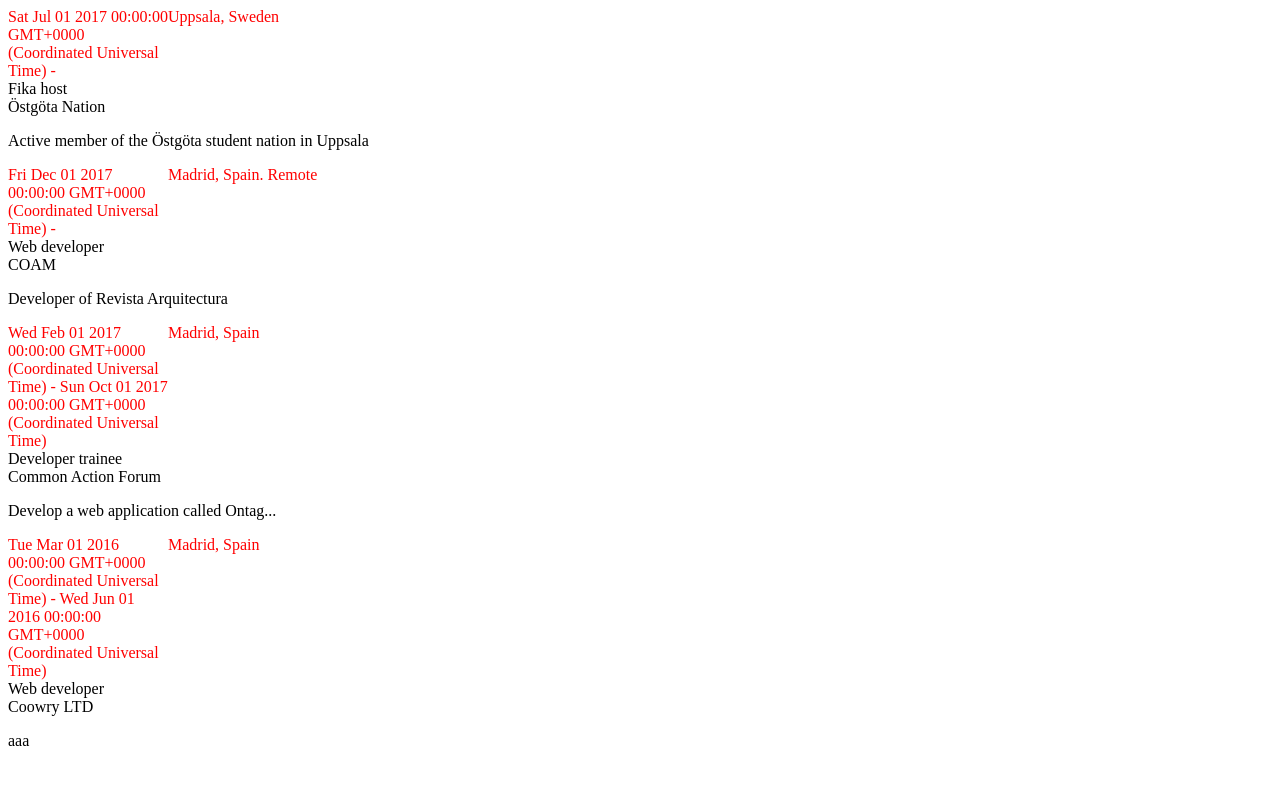
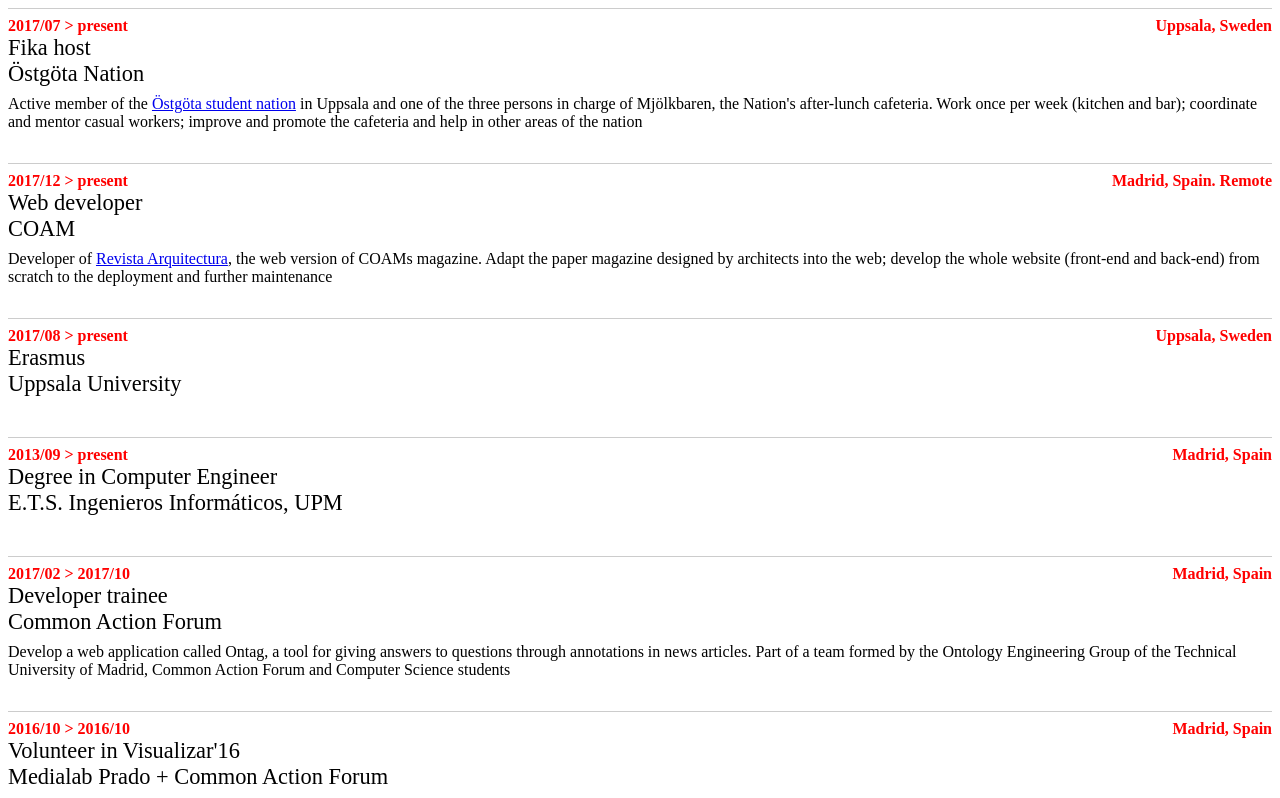
Before and after one commit to exacs/saito.style.next, a Next.js app: page /components/timeline in a window 1280 px wide. Shown: the top 798 px of the page. Built offline with nearby package versions, Linux system fonts and the light colour scheme.

Commit message:
Timeline component

```diff
--- a/package.json
+++ b/package.json
@@ -14,6 +14,7 @@
   "license": "MIT",
   "dependencies": {
     "babel-plugin-styled-components": "^1.5.1",
+    "date-fns": "^1.29.0",
     "next": "^5.0.0",
     "react": "^16.2.0",
     "react-dom": "^16.2.0",
--- a/pages/components/timeline-entry.js
+++ b/pages/components/timeline-entry.js
@@ -1,37 +1,56 @@
 import React from 'react';
 import styled from 'styled-components';
+import { format } from 'date-fns';
 
 const Header = styled.header`
   color: #f00;
-  @media all and (min-width: 320px) {
+  font-weight: 700;
+  @media all and (min-width: 480px) {
     display: flex;
   }
 `;
 
 const Time = styled.div`
-  @media all and (min-width: 320px) {
+  @media all and (min-width: 480px) {
+    flex: 0 0 auto;
     width: 160px;
   }
 `;
 
-const Place = styled.div``;
-const Title = styled.div``;
-const Company = styled.div``;
+const Place = styled.div`
+  @media all and (min-width: 480px) {
+    flex: 1 0 0;
+    text-align: right;
+  }
+`;
 
-const formatDate = date => date;
+const Title = styled.div`
+  font-size: 1.4rem;
+`;
+
+const Company = styled.div`
+  font-size: 1.4rem;
+`;
+
+const Description = styled.div`
+  padding-top: 8px;
+  padding-bottom: 8px;
+`;
+
+const formatDate = date => date && format(date, 'YYYY/MM');
 
 export default ({ start, end, place, title, company, description }) => (
   <div>
     <Header>
       <Time>
-        {start.toString()} - {end && end.toString()}
+        {formatDate(start)} &gt; {end ? formatDate(end) : 'present'}
       </Time>
       <Place>{place}</Place>
     </Header>
     <div>
       <Title>{title}</Title>
       <Company>{company}</Company>
-      <div>{description}</div>
+      <Description>{description}</Description>
     </div>
   </div>
 );
--- a/pages/components/timeline.data.js
+++ b/pages/components/timeline.data.js
@@ -6,14 +6,43 @@
     place: 'Uppsala, Sweden',
     title: 'Fika host',
     company: 'Östgöta Nation',
-    description: <p>Active member of the Östgöta student nation in Uppsala</p>
+    description: (
+      <div>
+        Active member of the{' '}
+        <a href="http://ostgotanation.se">Östgöta student nation</a> in Uppsala
+        and one of the three persons in charge of Mjölkbaren, the Nation's
+        after-lunch cafeteria. Work once per week (kitchen and bar); coordinate
+        and mentor casual workers; improve and promote the cafeteria and help in
+        other areas of the nation
+      </div>
+    )
   },
   {
     start: new Date('2017-12'),
     place: 'Madrid, Spain. Remote',
     title: 'Web developer',
     company: 'COAM',
-    description: <p>Developer of Revista Arquitectura</p>
+    description: (
+      <div>
+        Developer of{' '}
+        <a href="http://www.revistaarquitectura.com">Revista Arquitectura</a>,
+        the web version of COAMs magazine. Adapt the paper magazine designed by
+        architects into the web; develop the whole website (front-end and
+        back-end) from scratch to the deployment and further maintenance
+      </div>
+    )
+  },
+  {
+    start: new Date('2017-08'),
+    place: 'Uppsala, Sweden',
+    title: 'Erasmus',
+    company: 'Uppsala University'
+  },
+  {
+    start: new Date('2013-09'),
+    place: 'Madrid, Spain',
+    title: 'Degree in Computer Engineer',
+    company: 'E.T.S. Ingenieros Informáticos, UPM'
   },
   {
     start: new Date('2017-02'),
@@ -21,7 +50,22 @@
     place: 'Madrid, Spain',
     title: 'Developer trainee',
     company: 'Common Action Forum',
-    description: <p>Develop a web application called Ontag...</p>
+    description: (
+      <div>
+        Develop a web application called Ontag, a tool for giving answers to
+        questions through annotations in news articles. Part of a team formed by
+        the Ontology Engineering Group of the Technical University of Madrid,
+        Common Action Forum and Computer Science students
+      </div>
+    )
+  },
+  {
+    start: new Date('2016-10'),
+    end: new Date('2016-10'),
+    place: 'Madrid, Spain',
+    title: 'Volunteer in Visualizar\'16',
+    company: 'Medialab Prado + Common Action Forum',
+    description: <div>Volunteer in Visualizar'16, a workshop organized by Medialab Prado around the topic "Open Cities". Our team has developed Liqen, a project that seeks to identify and report environmental micro-conflicts around the world, mixing machine sensor data and human sensoring</div>
   },
   {
     start: new Date('2016-03'),
@@ -29,6 +73,21 @@
     place: 'Madrid, Spain',
     title: 'Web developer',
     company: 'Coowry LTD',
-    description: <p>aaa</p>
+    description: (
+      <div>
+        Enhance the look and feel of the page introducing the Bootstrap
+        framework. Also improved the internal tools "ag" and "master"
+      </div>
+    )
+  },
+  {
+    start: new Date('2014-11'),
+    end: new Date('2016-03'),
+    place: 'Madrid, Spain',
+    title: 'Web developer and I.T. management',
+    company: 'Departamento de Proyectos Arquitectónicos',
+    description: (
+      <div>Continue developing the custom-made Wordpress theme</div>
+    )
   }
 ];
--- a/pages/components/timeline.js
+++ b/pages/components/timeline.js
@@ -4,4 +4,19 @@
 import data from './timeline.data';
 import Entry from './timeline-entry';
 
-export default () => <div>{data.map(entry => <Entry {...entry} />)}</div>;
+const EntryContainer = styled.section`
+  border-top: #ccc 1px solid;
+  padding-top: 8px;
+  padding-bottom: 8px;
+  margin-bottom: 16px;
+`;
+
+export default () => (
+  <div>
+    {data.map(entry => (
+      <EntryContainer>
+        <Entry {...entry} />
+      </EntryContainer>
+    ))}
+  </div>
+);
--- /dev/null
+++ b/static/global.css
@@ -0,0 +1,3 @@
+* {
+  box-sizing: border-box;
+}
```
Also changed, not shown: pages/header.js (+11 -5 lines), pages/index.js (+7 -0 lines), 1 other file (tests, documents, lock files or other folders).
